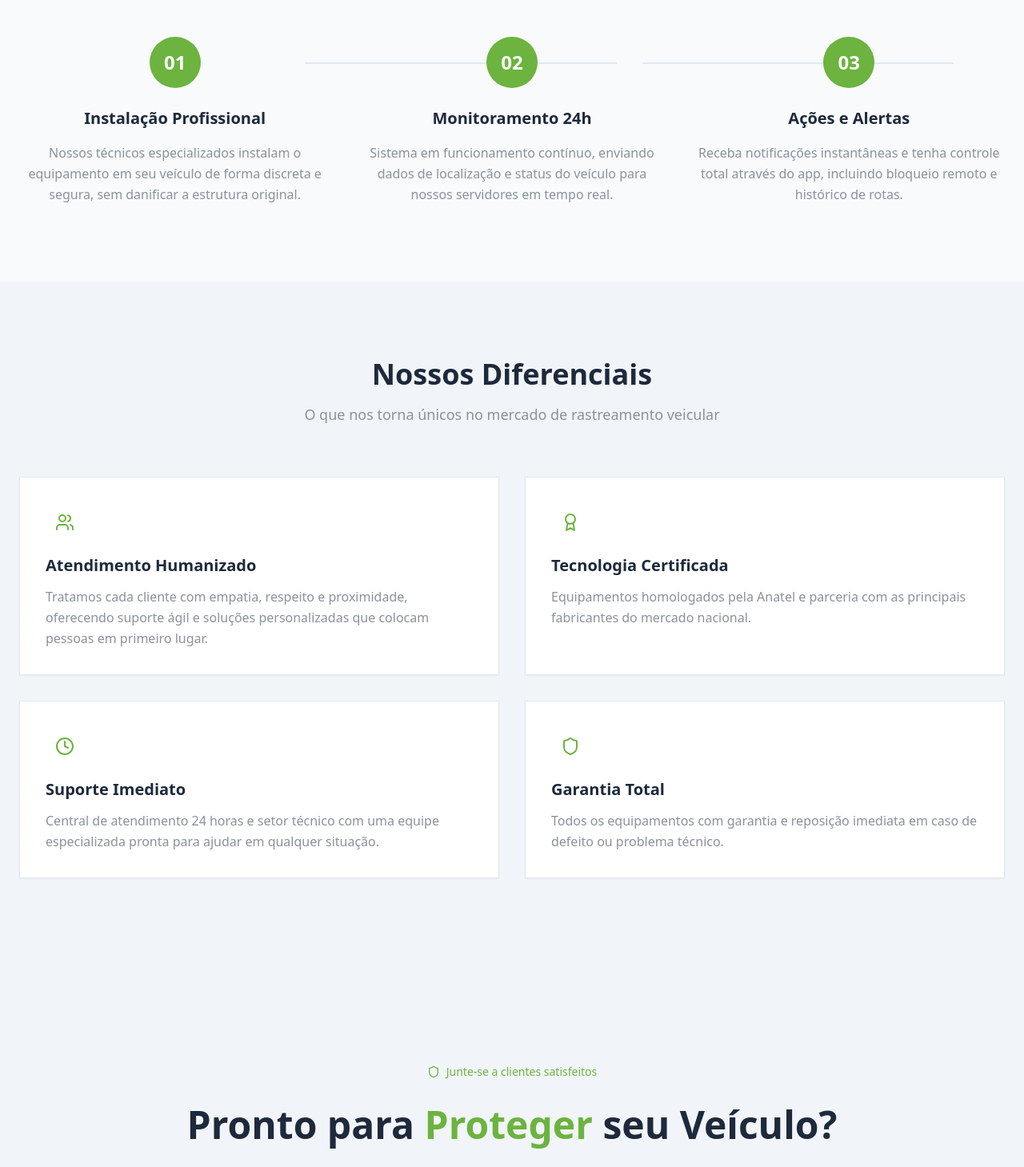
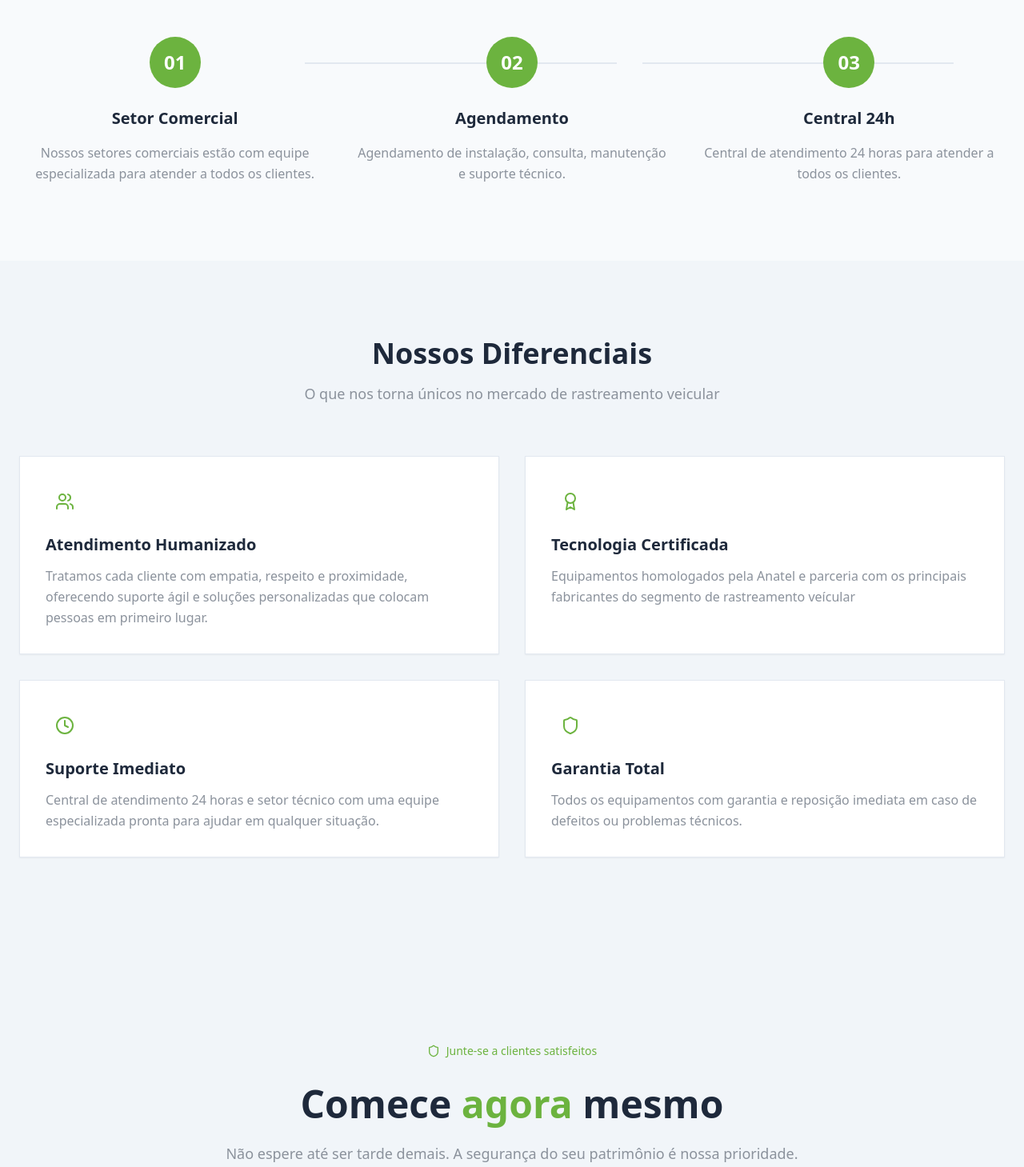
Before and after one commit to Lgd-Digital/fortegps, a React (Vite) app: page /sobre in a window 1280 px wide. Shown: the part 1540-2999 px from the top of the page at 80% size. Built offline with nearby package versions, Linux system fonts and the light colour scheme.

Commit message:
ajustes gerais

```diff
--- a/src/components/CTASection.tsx
+++ b/src/components/CTASection.tsx
@@ -75,9 +75,9 @@ const CTASection: React.FC = () => {
             transition={{ duration: 0.8, delay: 0.1 }}
             className="text-3xl md:text-4xl lg:text-5xl font-bold text-[var(--color-text)] mb-6"
           >
-            Pronto para{' '}
-            <span className="text-[var(--color-brand)]">Proteger</span>{' '}
-            seu Veículo?
+            Comece{' '}
+            <span className="text-[var(--color-brand)]">agora</span>{' '}
+            mesmo
           </motion.h2>
 
           <motion.p
--- a/src/components/Footer.tsx
+++ b/src/components/Footer.tsx
@@ -4,7 +4,7 @@ import { Mail, Clock } from 'lucide-react';
 import { FaWhatsapp } from 'react-icons/fa';
 
 const Footer: React.FC = () => {
-  const whatsappUrl = "https://wa.me/5585998350842?text=Olá%2C%20quero%20saber%20mais%20sobre%20rastreamento";
+  const whatsappUrl = "https://wa.me/558532221684?text=Olá%2C%20quero%20saber%20mais%20sobre%20rastreamento";
 
   return (
     <footer className="bg-[var(--color-bg-soft)] border-t border-[var(--color-border)]">
@@ -16,7 +16,7 @@ const Footer: React.FC = () => {
               <img src="/logo.png" alt="ForteGPS" className="w-auto h-16 mb-4" />
             </Link>
             <p className="text-[var(--color-text-beige)] text-sm leading-relaxed">
-              Tecnologia em rastreamento veicular com atendimento humanizado e suporte 24 horas.
+              Para quem não tem seguro, mas não abre mão da segurança.
             </p>
           </div>
 
@@ -43,7 +43,7 @@ const Footer: React.FC = () => {
           <div>
             <h4 className="font-semibold text-brand mb-4">Serviços</h4>
             <div className="space-y-2">
-              <p className="text-sm text-[var(--color-text-beige)]">Rastreamento GPS</p>
+              <p className="text-sm text-[var(--color-text-beige)]">Rastreamento Veicular</p>
               <p className="text-sm text-[var(--color-text-beige)]">Bloqueio Remoto</p>
               <p className="text-sm text-[var(--color-text-beige)]">Monitoramento 24h</p>
               <p className="text-sm text-[var(--color-text-beige)]">Suporte Técnico</p>
@@ -61,7 +61,7 @@ const Footer: React.FC = () => {
                 className="flex items-center space-x-2 text-sm text-[var(--color-text-beige)] hover:text-[var(--color-brand)] transition-colors"
               >
                 <FaWhatsapp size={16} />
-                <span>(85) 99835-0842</span>
+                <span>(85) 3222-1684</span>
               </a>
               <a
                 href="mailto:atendimento@fortegps.com.br"
--- a/src/components/MapComponent.tsx
+++ b/src/components/MapComponent.tsx
@@ -1,7 +1,7 @@
 import React from 'react';
 
 const MapComponent: React.FC = () => {
-  const address = "Rua José Hipólito, 550, Sala 40 - CEP: 60871170 - Messejana - Fortaleza/CE";
+  const address = "Rua José Hipólito, 550, Sala 41 - CEP: 60871170 - Messejana - Fortaleza/CE";
   const encodedAddress = encodeURIComponent(address);
 
   const googleMapsEmbedUrl = `https://maps.google.com/maps?q=${encodedAddress}&t=&z=15&ie=UTF8&iwloc=&output=embed`;
@@ -10,9 +10,12 @@ const MapComponent: React.FC = () => {
     <div className="w-full">
       <div className="bg-[var(--color-bg-card)] p-6 rounded-[var(--radius-card)] border border-[var(--color-border)] shadow-sm">
         <div className="aspect-video rounded-lg overflow-hidden mb-4">
-          <h3 className="text-2xl font-bold text-[var(--color-text)] mb-6">
-            Nossa Localização
-          </h3>
+          <div className="flex flex-col gap-2 mb-4">
+            <h3 className="text-2xl font-bold text-[var(--color-text)]">
+              Nossa Localização
+            </h3>
+            <span className="text-[var(--color-text-muted)] text-sm">Rua José Hipólito, 550, Sala 41 - CEP: 60871170 - Messejana - Fortaleza/CE</span>
+          </div>
           <iframe
             src={googleMapsEmbedUrl}
             width="100%"
@@ -22,7 +25,7 @@ const MapComponent: React.FC = () => {
             loading="lazy"
             referrerPolicy="no-referrer-when-downgrade"
             title="Localização da ForteGPS"
-            className="rounded-lg"
+            className="rounded-lg mt-2"
           />
         </div>
       </div>
--- a/src/pages/Contato.tsx
+++ b/src/pages/Contato.tsx
@@ -1,6 +1,6 @@
 import React from 'react';
 import { motion } from 'framer-motion';
-import { Phone, Mail, Clock, MapPin } from 'lucide-react';
+import { Phone, Mail, Clock, MapPin, Headset, Banknote } from 'lucide-react';
 import ContactForm from '../components/ContactForm';
 import MapComponent from '../components/MapComponent';
 import { FaWhatsapp } from 'react-icons/fa';
@@ -8,20 +8,20 @@ import { FaWhatsapp } from 'react-icons/fa';
 const Contato: React.FC = () => {
   const contactInfo = [
     {
-      icon: Phone,
+      icon: Headset,
       title: 'Suporte Técnico',
       value: '(85) 99835-0842',
       link: 'tel:+5585998350842'
     },
     {
-      icon: Phone,
+      icon: Banknote,
       title: 'Financeiro',
       value: '(85) 99978-4055',
       link: 'tel:+5585999784055'
     },
     {
       icon: FaWhatsapp,
-      title: 'WhatsApp',
+      title: 'Monitoramento 24h',
       value: '(85) 99835-0842',
       link: 'https://wa.me/5585998350842?text=Olá%2C%20quero%20informações%20sobre%20rastreamento'
     },
@@ -166,11 +166,11 @@ const Contato: React.FC = () => {
                     <span className="font-medium">WhatsApp: (85) 99835-0842</span>
                   </a>
                   <a
-                    href="tel:+5585998350842"
+                    href="tel:+558508005812716"
                     className="flex items-center space-x-2 text-[var(--color-text-muted)] hover:text-[var(--color-brand)] transition-colors"
                   >
                     <Phone size={18} />
-                    <span>Ligação: (85) 99835-0842</span>
+                    <span>Ligação: (85) 0800 581 2716</span>
                   </a>
                 </div>
               </div>
--- a/src/pages/PortalCliente.tsx
+++ b/src/pages/PortalCliente.tsx
@@ -2,11 +2,12 @@ import React from 'react';
 import { motion } from 'framer-motion';
 import { Smartphone, FileText, Phone, Mail, Clock } from 'lucide-react';
 import { FaWhatsapp, FaGooglePlay, FaApple } from 'react-icons/fa';
+import { FaBarcode } from 'react-icons/fa6';
 
 const PortalCliente: React.FC = () => {
   const whatsappUrl = "https://wa.me/5585999999999?text=Olá%2C%20preciso%20de%20ajuda%20com%20o%20portal%20do%20cliente";
 
-  const address = "Rua José Hipólito, 550, Sala 40 - CEP: 60871170 - Messejana - Fortaleza/CE";
+  const address = "Rua José Hipólito, 550, Sala 41 - CEP: 60871170 - Messejana - Fortaleza/CE";
   const encodedAddress = encodeURIComponent(address);
 
   const googleMapsEmbedUrl = `https://maps.google.com/maps?q=${encodedAddress}&t=&z=15&ie=UTF8&iwloc=&output=embed`;
@@ -82,6 +83,10 @@ const PortalCliente: React.FC = () => {
                 </h3>
 
                 <div className="space-y-3">
+                  <div className="flex items-start space-x-3">
+                    <div className="w-2 h-2 bg-[var(--color-brand)] rounded-full mt-2 flex-shrink-0"></div>
+                    <p className="text-[var(--color-text-muted)]">Identificador de motorista</p>
+                  </div>
                   <div className="flex items-start space-x-3">
                     <div className="w-2 h-2 bg-[var(--color-brand)] rounded-full mt-2 flex-shrink-0"></div>
                     <p className="text-[var(--color-text-muted)]">Cerca Virtual</p>
@@ -304,7 +309,7 @@ const PortalCliente: React.FC = () => {
             className="max-w-md mx-auto"
           >
             <div className="bg-[var(--color-bg-card)] rounded-[var(--radius-card)] p-8 text-center border border-[var(--color-border)] shadow-sm">
-              <FileText size={48} className="text-[var(--color-brand)] mx-auto mb-6" />
+              <FaBarcode size={48} className="text-[var(--color-brand)] mx-auto mb-6" />
               <h3 className="text-xl font-semibold text-[var(--color-text)] mb-4">
                 Emitir 2ª Via de Boleto
               </h3>
@@ -354,7 +359,7 @@ const PortalCliente: React.FC = () => {
           >
             {[
               { icon: FileText, title: 'À Vista', description: 'Pagamento único' },
-              { icon: FileText, title: 'Boleto', description: 'Bancário tradicional' },
+              { icon: FaBarcode, title: 'Boleto', description: 'Bancário tradicional' },
               { icon: Smartphone, title: 'PIX', description: 'Pagamento instantâneo' }
             ].map((payment, index) => (
               <motion.div
--- a/src/pages/Sobre.tsx
+++ b/src/pages/Sobre.tsx
@@ -7,18 +7,18 @@ const Sobre: React.FC = () => {
   const steps = [
     {
       number: '01',
-      title: 'Instalação Profissional',
-      description: 'Nossos técnicos especializados instalam o equipamento em seu veículo de forma discreta e segura, sem danificar a estrutura original.'
+      title: 'Setor Comercial',
+      description: 'Nossos setores comerciais estão com equipe especializada para atender a todos os clientes.'
     },
     {
       number: '02',
-      title: 'Monitoramento 24h',
-      description: 'Sistema em funcionamento contínuo, enviando dados de localização e status do veículo para nossos servidores em tempo real.'
+      title: 'Agendamento',
+      description: 'Agendamento de instalação, consulta, manutenção e suporte técnico.'
     },
     {
       number: '03',
-      title: 'Ações e Alertas',
-      description: 'Receba notificações instantâneas e tenha controle total através do app, incluindo bloqueio remoto e histórico de rotas.'
+      title: 'Central 24h',
+      description: 'Central de atendimento 24 horas para atender a todos os clientes.'
     }
   ];
 
@@ -31,7 +31,7 @@ const Sobre: React.FC = () => {
     {
       icon: Award,
       title: 'Tecnologia Certificada',
-      description: 'Equipamentos homologados pela Anatel e parceria com as principais fabricantes do mercado nacional.'
+      description: 'Equipamentos homologados pela Anatel e parceria com os principais fabricantes do segmento de rastreamento veícular'
     },
     {
       icon: Clock,
@@ -41,7 +41,7 @@ const Sobre: React.FC = () => {
     {
       icon: Shield,
       title: 'Garantia Total',
-      description: 'Todos os equipamentos com garantia e reposição imediata em caso de defeito ou problema técnico.'
+      description: 'Todos os equipamentos com garantia e reposição imediata em caso de defeitos ou problemas técnicos.'
     }
   ];
 
@@ -147,7 +147,7 @@ const Sobre: React.FC = () => {
                   <div>
                     <h4 className="font-semibold text-[var(--color-text)] mb-2">Segurança em primeiro lugar</h4>
                     <p className="text-[var(--color-text-muted)] text-sm leading-relaxed">
-                      Garantimos a proteção de veículos, clientes e parceiros com máxima confiabilidade.
+                      Proteção de veículos, clientes e parceiros com máxima confiabilidade.
                     </p>
                   </div>
                 </div>
```
